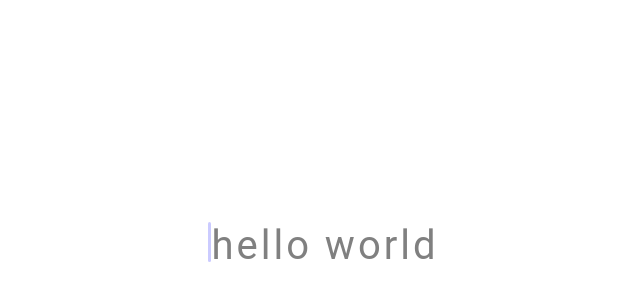
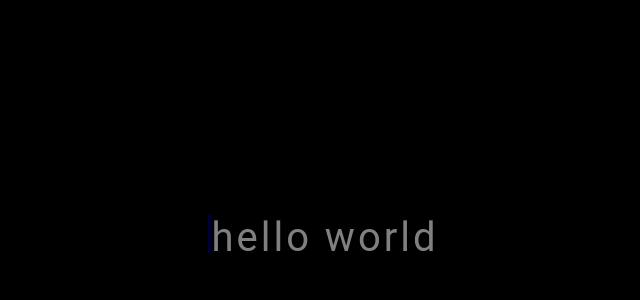
Before and after one commit to aitoAarni/typing-game, a React (Vite) app in the folder frontend/: page / in a window 1280 px wide. Shown: the part 56-356 px from the top of the page, without its empty margins (318-958 px from the left). Built offline with nearby package versions, Linux system fonts and the light colour scheme.

Commit message:
whole background is black now

```diff
--- a/frontend/src/App.tsx
+++ b/frontend/src/App.tsx
@@ -1,10 +1,13 @@
 import { Route, Routes } from "react-router-dom"
 import HomeView from "./components/HomeView"
+
 function App() {
     return (
-            <Routes>
-                <Route path="/" element={<HomeView />} />
-            </Routes>
+        <div style={{ display: "flex", height: "100%" }}>
+        <Routes>
+            <Route path="/" element={<HomeView />} />
+        </Routes>
+        </div>
     )
 }
 
--- /dev/null
+++ b/frontend/src/components/HomeView.module.scss
@@ -0,0 +1,7 @@
+@use "../styles/variables" as *;
+
+.container {
+    display: flex;
+    flex-grow: 1;
+    background-color: $background-color;
+}
--- a/frontend/src/components/HomeView.tsx
+++ b/frontend/src/components/HomeView.tsx
@@ -1,16 +1,10 @@
 import TypingView from "./TypingView"
+import styles from "./HomeView.module.scss"
 
 const HomeView = () => {
     return (
-        <div
-            data-testid="home-view"
-            style={{
-                display: "flex",
-                flex: 1,
-
-            }}
-        >
-        <TypingView />
+        <div className={styles.container} data-testid="home-view">
+            <TypingView />
         </div>
     )
 }
--- a/frontend/src/components/TypingBox.module.scss
+++ b/frontend/src/components/TypingBox.module.scss
@@ -31,7 +31,7 @@
 }
 
 %charBase {
-    font-family: "Roboto", sans-serif;
+    font-family: $font-family-base;
     font-size: 1em;
 }
 
--- a/frontend/src/components/TypingFinished.module.scss
+++ b/frontend/src/components/TypingFinished.module.scss
@@ -3,10 +3,12 @@
     display: flex;
     flex: 1;
     justify-content: center;
+    margin-top: 60px;
 }
 
 .typingStat {
-    margin: 0 20px;
+    margin: 10px 20px;
     font-size: $text-size;
-
+    font-family: $font-family-base;
+    color: $primary-color;
 }
--- a/frontend/src/components/TypingFinished.tsx
+++ b/frontend/src/components/TypingFinished.tsx
@@ -5,6 +5,8 @@ interface TypingFinishedProps {
         accuracy: number
         wpm: number
         time: number
+        wordCount: number
+
     }
     typeAgain: () => void
 }
@@ -13,9 +15,10 @@ const TypingFinished = ({statistics, typeAgain}: TypingFinishedProps) => {
     console.log("In typing finished")
     return (
         <div className={styles.container}>
-            <p className={styles.typingStat}>{statistics.accuracy}</p>
-            <p className={styles.typingStat}>{statistics.wpm}</p>
-            <p className={styles.typingStat}>{statistics.time}</p>
+            <p className={styles.typingStat}>accuracy {statistics.accuracy}%</p>
+            <p className={styles.typingStat}>{statistics.wpm} wpm</p>
+            <p className={styles.typingStat}>{statistics.time} s</p>
+            <p className={styles.typingStat}>{statistics.wordCount} words</p>
             <button onClick={() => typeAgain()}>New Text</button>
         </div>
     )
--- /dev/null
+++ b/frontend/src/global.scss
@@ -0,0 +1,12 @@
+html,
+body,
+#root {
+    width: 100%;
+    height: 100%;
+    margin: 0;
+    padding: 0;
+}
+
+body {
+    overflow: hidden;
+}
--- a/frontend/src/main.tsx
+++ b/frontend/src/main.tsx
@@ -1,6 +1,7 @@
 import ReactDOM from 'react-dom/client';
 import { BrowserRouter } from 'react-router-dom';
 import App from './App.jsx';
+import "./global.scss"
 
 const container = document.getElementById('root');
 if (!container) {
--- a/frontend/src/styles/variables.scss
+++ b/frontend/src/styles/variables.scss
@@ -1,2 +1,4 @@
-$primary-color: rgb(0, 174, 255);
+$primary-color: rgb(217, 255, 0);
+$background-color: rgb(0, 0, 0);
 $text-size: 40px;
+$font-family-base: "Roboto", sans-serif;
```
